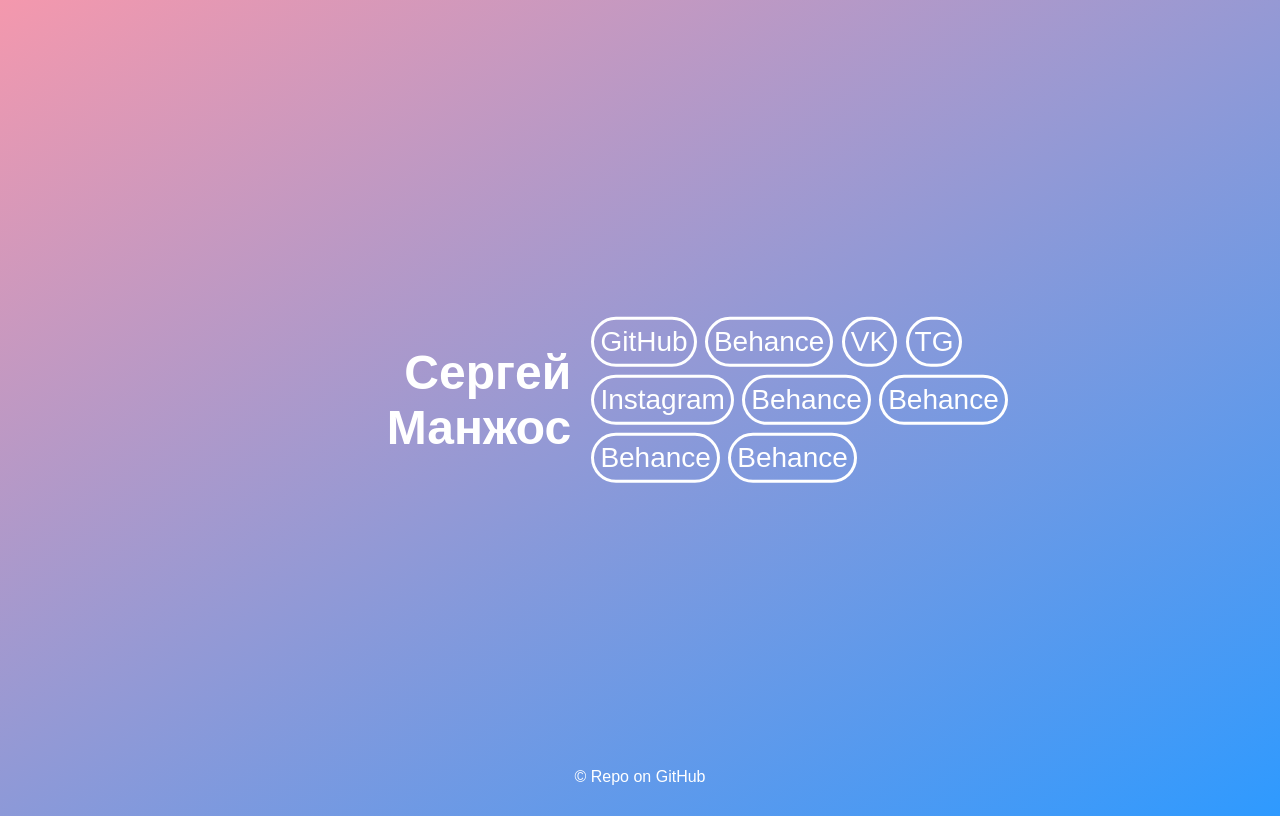
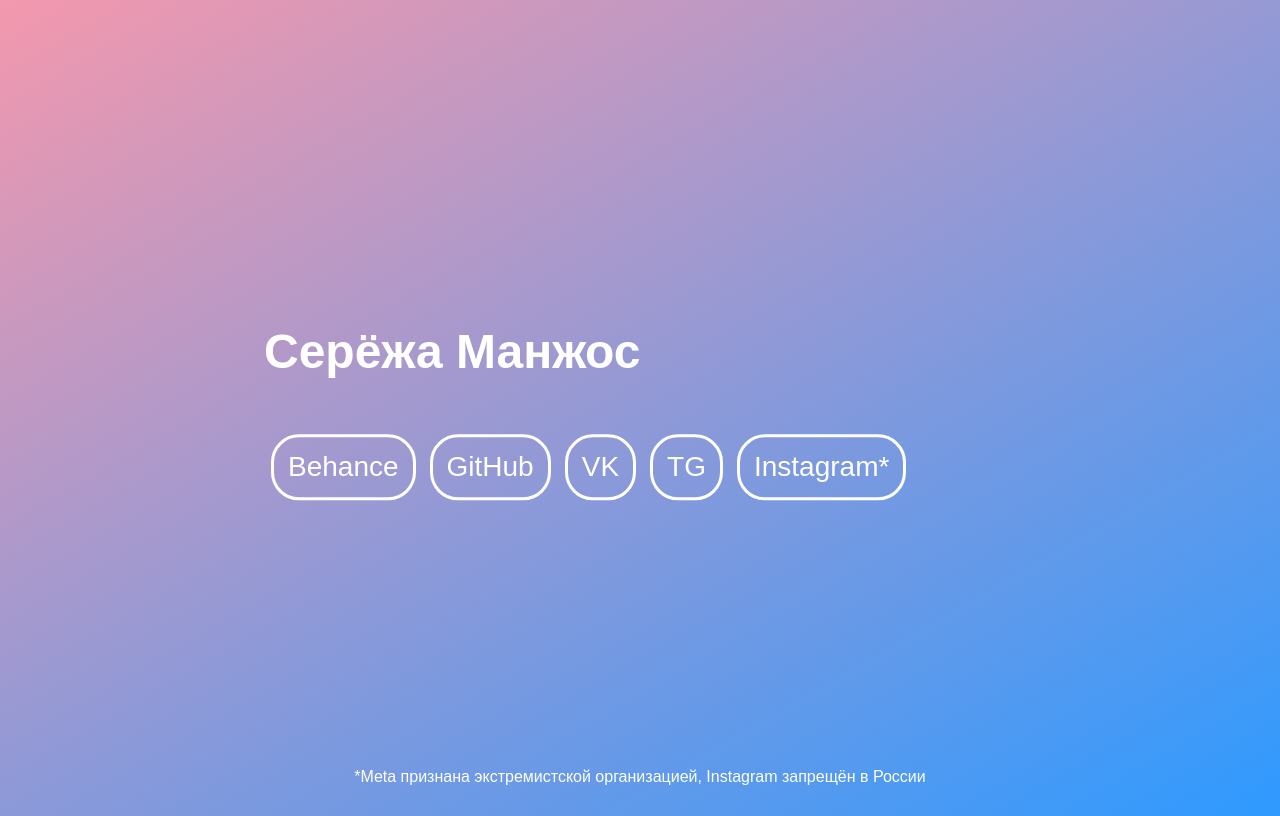
Before and after one commit to e22ha/ezzha-site, a plain HTML site: page index.html in a window 1280 px wide. Drawn offline with Linux system fonts and the light colour scheme.

Commit message:
in progress

```diff
--- a/index.html
+++ b/index.html
@@ -10,28 +10,26 @@
   <body>
     <div class="content">
         <div class="maincard">
+            <div class="container0">
                 <div class="container1">
                     <div class="Name">
-				  <h1>Сергей Манжос</h1>
+                        <h1>Серёжа Манжос</h1>
                     </div>
                 </div>
                 <div class="container2">
                     <div class="links">
-				<button name="button">GitHub</button>
-				<button name="button">Behance</button>
-				<button name="button">VK</button>
-				<button name="button">TG</button>
-				<button name="button">Instagram</button>
-				<button name="button">Behance</button>
-				<button name="button">Behance</button>
-				<button name="button">Behance</button>
-				<button name="button">Behance</button>
+                        <button name="button"><a href='https://www.behance.net/sergeytychenko'>Behance</a></button>
+                        <button name="button"><a href='https://github.com/e22ha'>GitHub</a></button>
+                        <button name="button"><a href='https://vk.com/ezzha'>VK</a></button>
+                        <button name="button"><a href='https://t.me/axiscreator'>TG</a></button>
+                        <button name="button"><a href='https://www.instagram.com/axiscreator/'>Instagram*</a></button>
+                    </div>
+                </div>
             </div>
 	   </div>
     </div>
     <footer>
-			<p>© Repo on <a href="https://www.github.com/">GitHub</a></p>
+        <p>*Meta признана экстремистской организацией, Instagram запрещён в России</p>
     </footer>
     </body>
-
 </html>
--- a/style.css
+++ b/style.css
@@ -42,7 +42,6 @@
 .Name{
   color: #fff;
   font-size: 1.5em;
-  text-align: right;
 }
 
 .links{
@@ -51,26 +50,31 @@
   text-align:left;
 }
 
+.container0{
+    display: flex;
+    flex-flow: row wrap;
+    text-align: center;
+}
+
 button{
-  margin: 0.15em;
+  margin: 0.25em;
+  padding: 0.5em;
   border: 0.125em solid #fff;
   background-color: transparent;
   border-radius: 1em;
   font-size: 1.75em;
   color: #fff;
-  transition: all 0.2s ease-in-out;
+
+/*  transition: all 0.2s ease-in-out;*/
 }
 
 button:hover{
-  background-image: linear-gradient(-30deg, #2E9AFF, #F498AD);
-	-webkit-background-clip: text;
-	background-clip: text;
-
-  background-color: #fff;
-  transition: all 0.2s ease-in-out;
+    background-color: #fff;
 }
 
-
+button:hover > a{
+    color: #9899d3;
+}
 
 footer{
   color: #fff;
@@ -82,17 +86,22 @@
   height: 3em;
 }
 
-a {
+a, a:visited{
+    text-decoration:none;
+    color: #fff;
+}
+
+.coptLink {
   text-decoration: none;
   color: #fff;
   transition: all 0.5s ease-in-out;
 }
-a:hover {
+.coptLink:hover {
   text-decoration: underline;
   border-bottom: 4px rgb(255, 255, 255);
   transition: all 0.5s ease-in-out;
 }
-a:visited {
+.coptLink:visited {
   text-decoration: none;
   color: #fff;
   transition: all 0.5s ease-in-out;
```
Also changed, not shown: README.md (deleted). Lines whose indentation alone changed are shown as unchanged.
